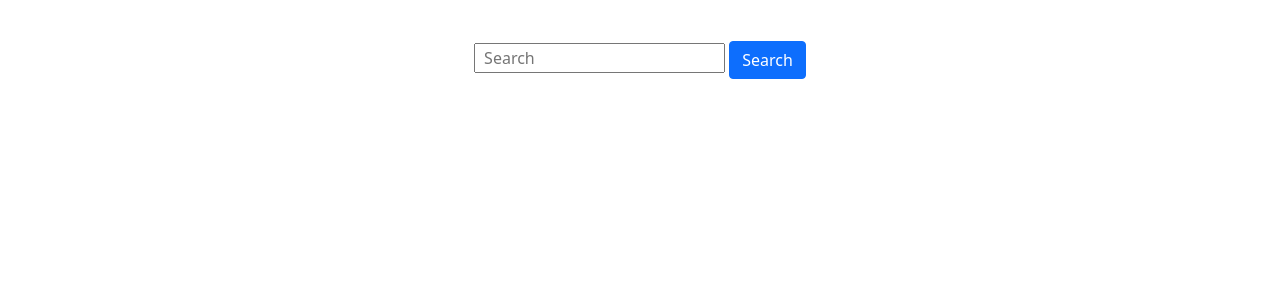
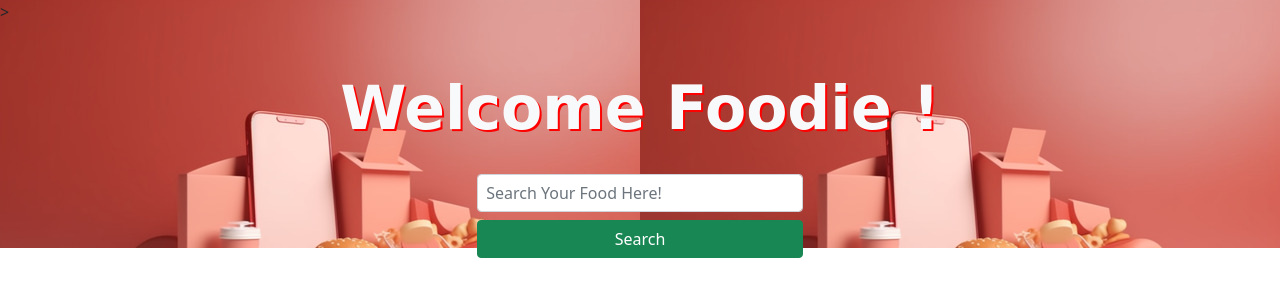
Before and after one commit to Minhazul-Arfin/meal_DB, a plain HTML site: page index.html in a window 1280 px wide. Drawn offline with nearby package versions, Linux system fonts and the light colour scheme; no server answers.

Commit message:
styles updated

```diff
--- a/index.html
+++ b/index.html
@@ -14,19 +14,21 @@
     <header>
 
     </header>
-    <main>
+    <main class="image-fluid" style="background-image: url('/bg/food.jpg');
+    height: 100%">>
+        <p class="h1 fw-bold text-center text-light mt-5" style="font-family: Cursive; font-weight: bold; font-size: 60px; text-shadow: 2px 2px red;">Welcome Foodie !</p>
         <!-- SEARCH CONTAINER -->
-        <section style="height: 120px;" class="d-flex align-items-center justify-content-center">
-            <div>
-                <input type="text" id="search-field" class="px-2" placeholder="Search">
-                <button onclick="searchMeal()" class="btn btn-primary">Search</button>
+        <section style="height: 120px;" class="d-flex align-items-center justify-content-center ">
+            <div class="row">
+                <input type="text" id="search-field" class="form-control grid px-2 my-2" placeholder="Search Your Food Here!">
+                <button onclick="searchMeal()" class="btn btn-success">Search</button>
             </div>
         </section>
 
 
         <!-- MEALS CONTAINER -->
         <section>
-            <div id="meals-container" class="row row-cols-1 row-cols-md-4 g-4">
+            <div id="meals-container" class="row row-cols-1 row-cols-md-4 g-4 mx-3">
             </div>
         </section>
 
--- a/js/mealDB.js
+++ b/js/mealDB.js
@@ -23,7 +23,7 @@ const displayMeals = meals => {
 
         // STEP 3: SET CONTENT OF THE CHILD
         mealDiv.innerHTML = `
-        <div class="card">
+        <div class="card" style="background-color:#fdf2f8">
                         <img src="${meal.strMealThumb}" class="card-img-top" alt="...">
                         <div class="card-body">
                             <h5 class="card-title">${meal.strMeal}</h5>
@@ -31,7 +31,7 @@ const displayMeals = meals => {
                                 to additional content. This content is a little bit longer.</p>
                                 <button
                                 onclick="loadMealDetails(${meal.idMeal})"
-                                type="button" class="btn btn-primary" data-bs-toggle="modal"
+                                type="button" class="btn btn-success" data-bs-toggle="modal"
                                 data-bs-target="#mealDetails">
                                 Show Details
                                 </button>
```
Also changed, not shown: bg/food.jpg (added).
